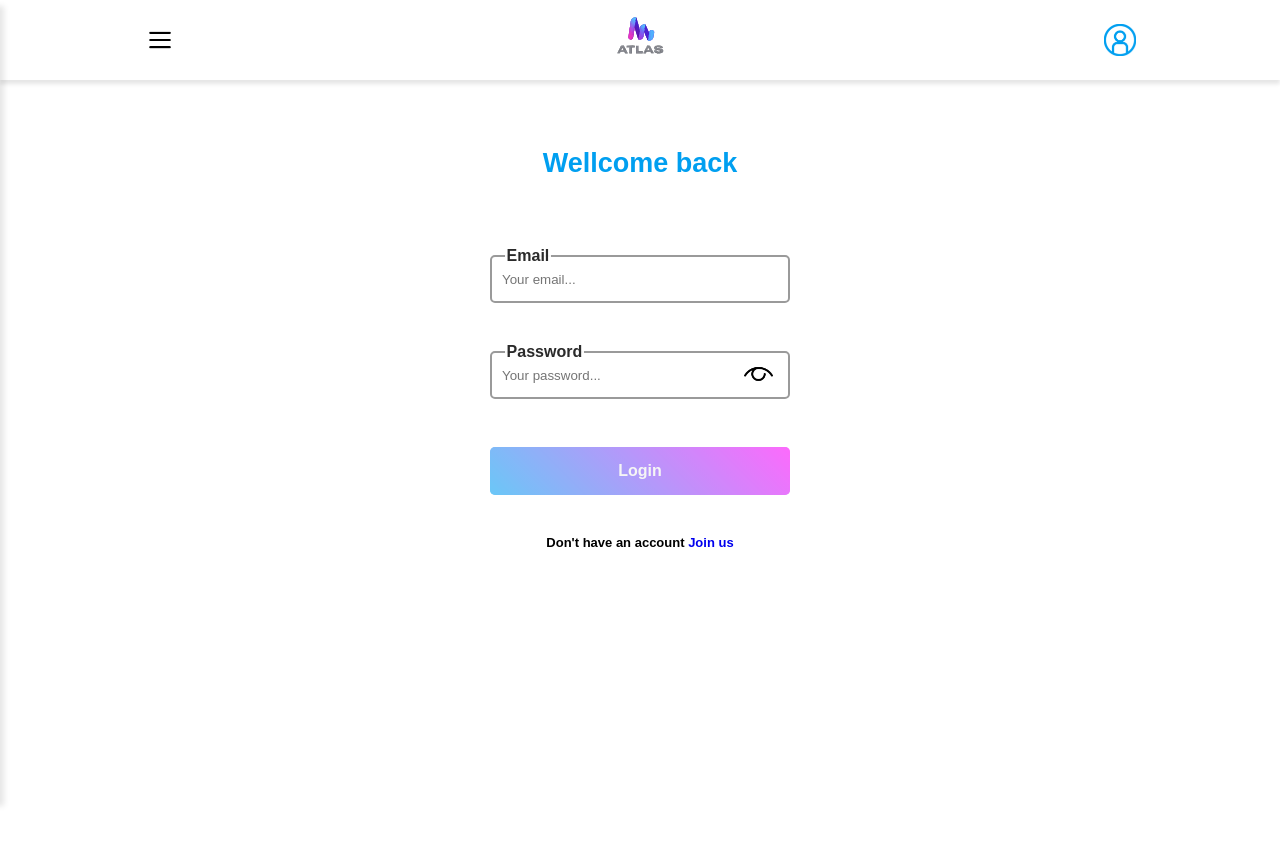
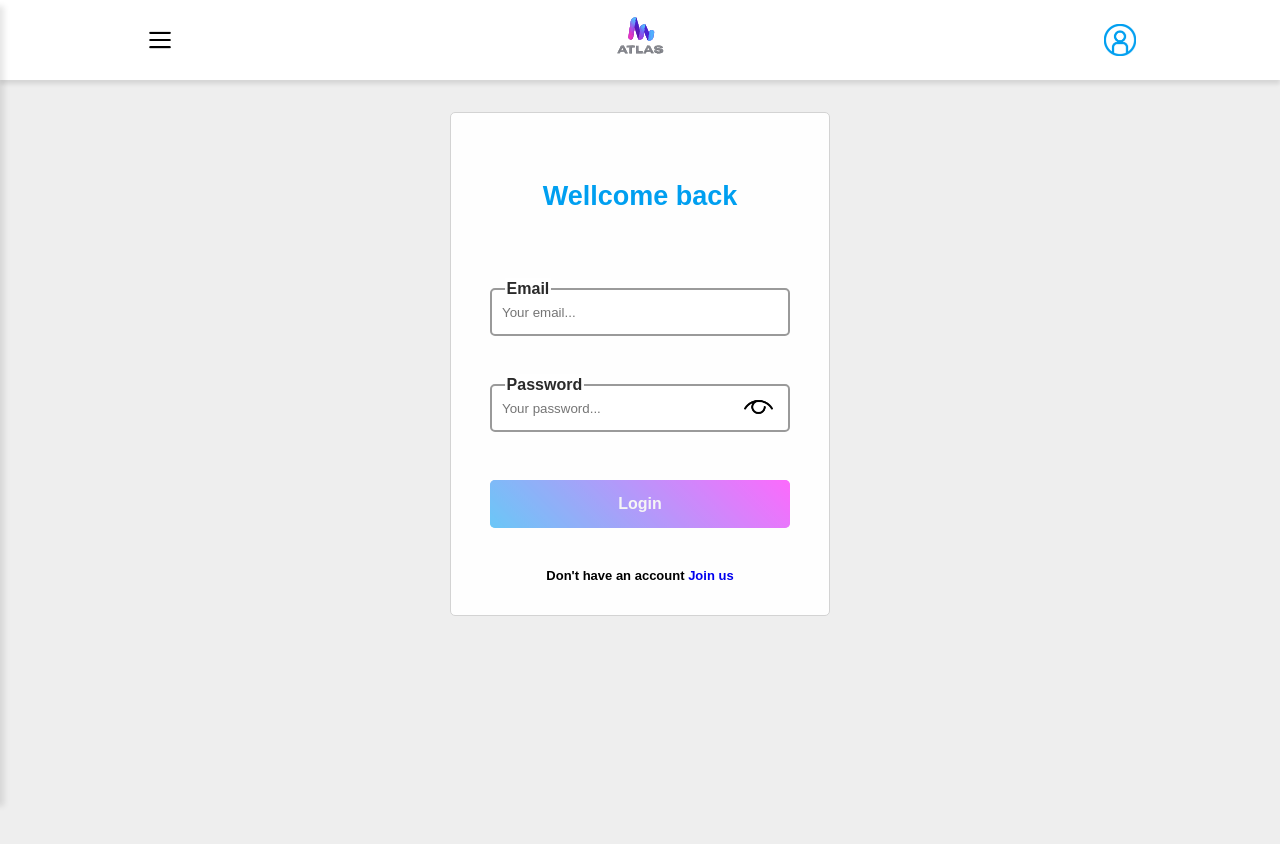
Before and after one commit to cristhianblaffita-web/TaskFlow-React-FastAPI, a React (Vite) app in the folder frontend/: page /login in a window 1280 px wide. Shown: the top 844 px of the page. Before the commit the page ends 800 px from the top, so only its background shows below. Built offline with nearby package versions, Linux system fonts and the light colour scheme.

Commit message:
refact: change signup and login page background and add border to authlayout

```diff
--- a/frontend/src/features/auth/styles/AuthLayout.css
+++ b/frontend/src/features/auth/styles/AuthLayout.css
@@ -1,8 +1,9 @@
 .auth-layout {
   z-index: 0;
   position: absolute;
-  width: 100%;
-  height: 100%;
+  width: 380px;
+  max-height: 650px;
+  margin: 2em;
   padding: 2em;
   background: var(--section-color);
   display: flex;
@@ -10,6 +11,8 @@
   place-content: start;
   place-items: center;
   gap: 2em;
+  border: 1.5px solid lightgray;
+  border-radius: 5px;
 }
 
 .layout-heading {
--- a/frontend/src/pages/login/Login.css
+++ b/frontend/src/pages/login/Login.css
@@ -1,13 +1,14 @@
 .login {
-  position: fixed;
+  position: absolute;
   top: var(--nav-bar-height);
   left: 0;
   width: 100vw;
   height: 100vh;
-  background: var(--section-color);
   font-family: Sans-Serif;
   font-size: 16px;
   display: flex;
+  place-content: start;
+  place-items: center;
   flex-flow: column nowrap;
   overflow-y: scroll;
 }
--- a/frontend/src/pages/signup/Signup.css
+++ b/frontend/src/pages/signup/Signup.css
@@ -1,15 +1,16 @@
 .signup {
-  position: fixed;
+  position: absolute;
   top: var(--nav-bar-height);
   left: 0;
   width: 100vw;
   height: 100vh;
-  background: var(--section-color);
   font-family: Sans-Serif;
   font-size: 16px;
   display: flex;
   flex-flow: column nowrap;
-  overflow-y: scroll;
+  place-content: start;
+  place-items: center;
+  overflow: scroll;
 }
 
 .terms-field {
@@ -25,3 +26,8 @@
 .terms-checked {
   color: #222;
 }
+
+@media (min-width: 760px) {
+  display: grid;
+
+}
```
